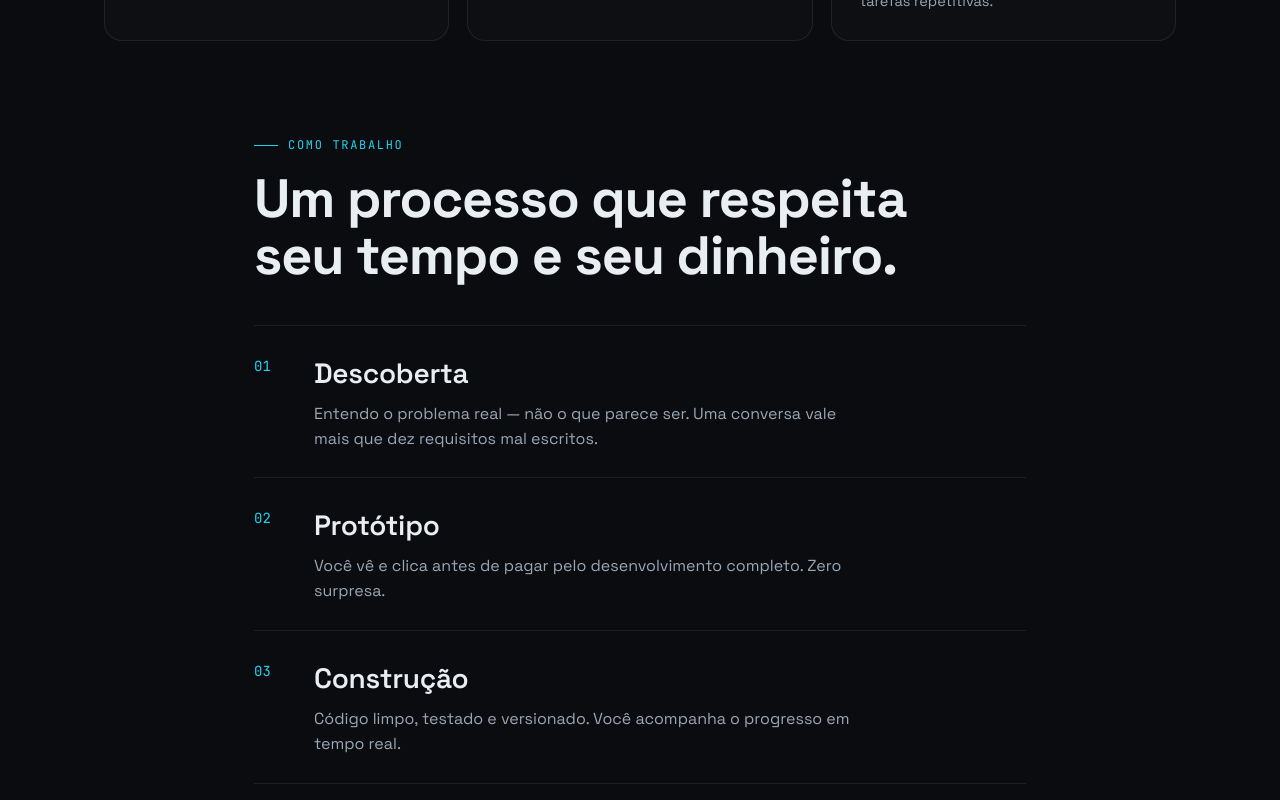
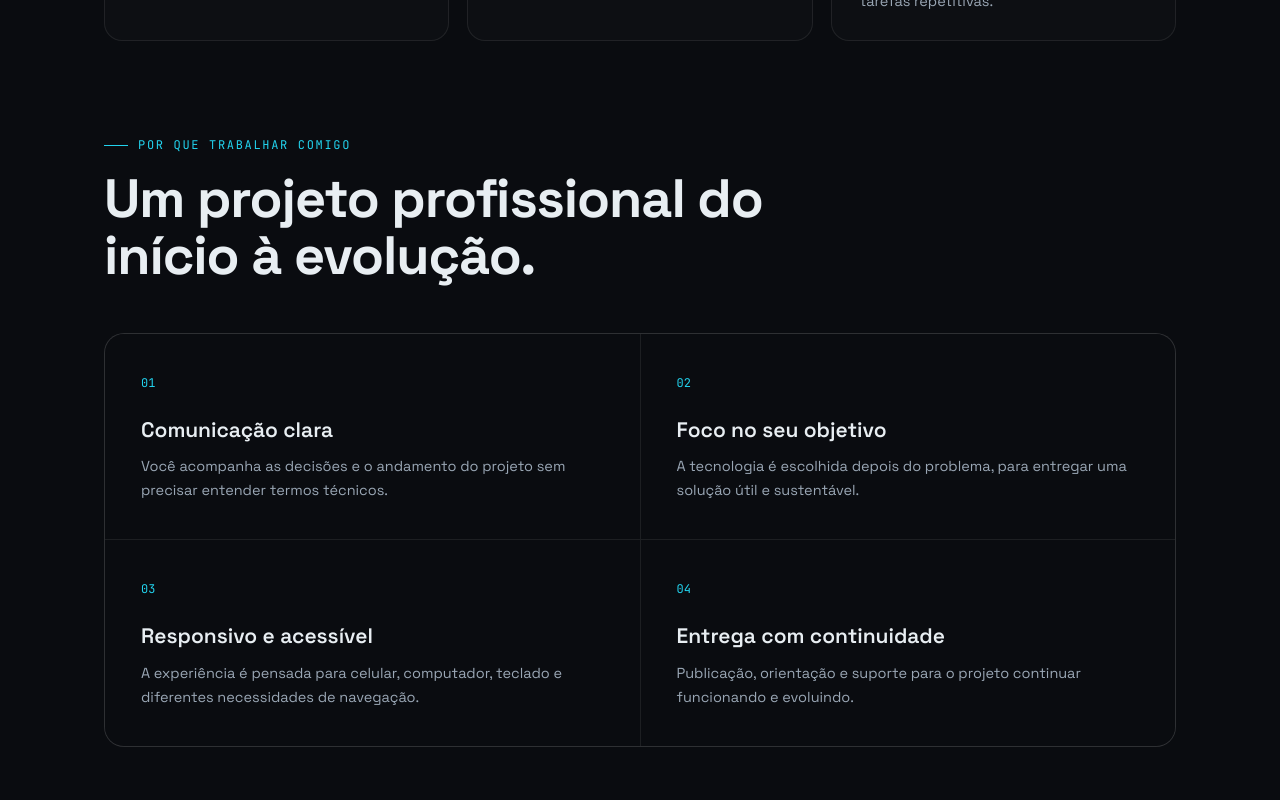
Before and after one commit to jemersonDev/meu-site, a Next.js app in the folder jemtech-nextjs/: page / in a window 1280 px wide. Shown: the part 2280-3080 px from the top of the page. Built offline with nearby package versions, Linux system fonts and the light colour scheme; no server answers.

Commit message:
feat: integrar seção de diferenciais

```diff
--- a/jemtech-nextjs/src/app/page.tsx
+++ b/jemtech-nextjs/src/app/page.tsx
@@ -3,6 +3,7 @@ import StackMarquee from "@/components/sections/StackMarquee";
 import About from "@/components/sections/About";
 import Services from "@/components/sections/Services";
 import Process from "@/components/sections/Process";
+import Differentials from "@/components/sections/Differentials";
 import JemTechSports from "@/components/jemtech/JemTechSports";
 import Projects from "@/components/sections/Projects";
 import SocialLinks from "@/components/social/SocialLinks";
@@ -23,6 +24,7 @@ export default function Home() {
       <RevealGroup>
         <About />
         <Services />
+        <Differentials />
         <Process />
       </RevealGroup>
       <RevealGroup>
```
